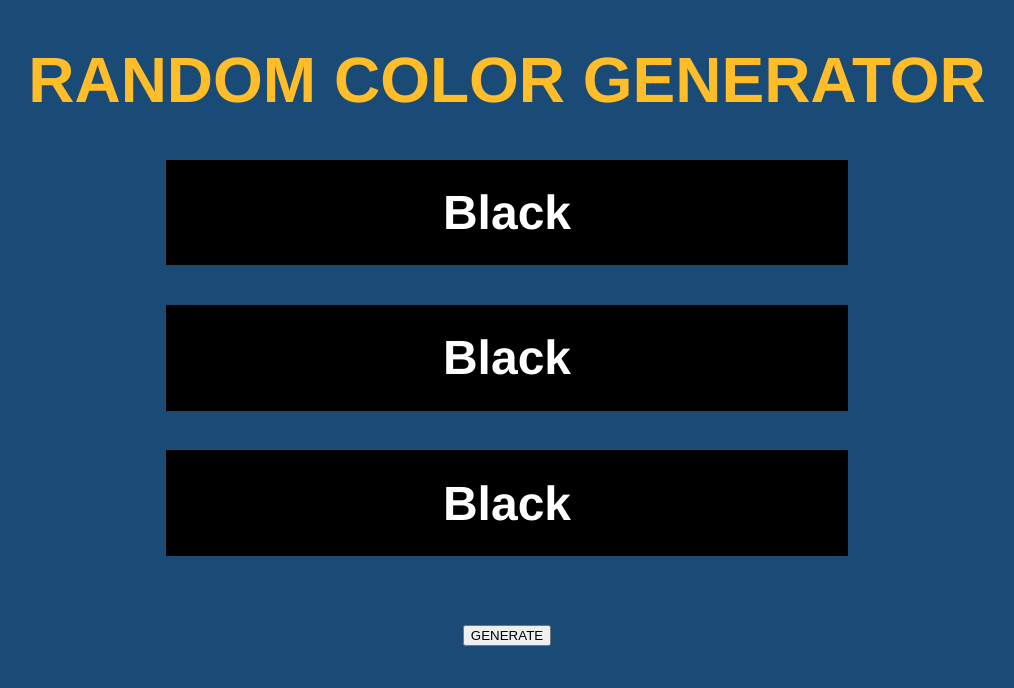
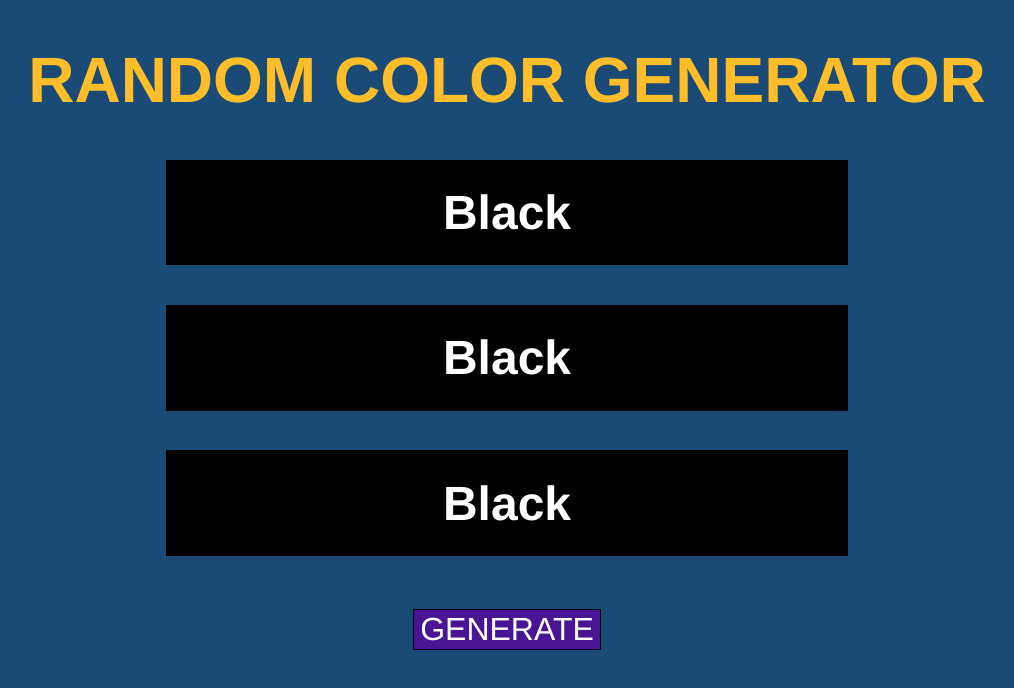
Before and after one commit to rayyansarkhot/MixedMessages, a plain HTML site: page index.html in a window 1280 px wide. Shown: the whole page, without its empty margins (133-1147 px from the left). Drawn offline with Linux system fonts and the light colour scheme.

Commit message:
styled the button

```diff
--- a/style.css
+++ b/style.css
@@ -25,3 +25,15 @@ h2 {
     height: 50%;
 
 }
+
+button {
+
+    background-color: #491595;
+    border-style: solid;
+    border-width: 1px;
+    border-color: black;
+    color: white;
+    font-size: xx-large;
+    font-family: 'Franklin Gothic Medium', 'Arial Narrow', Arial, sans-serif;
+
+}
```
